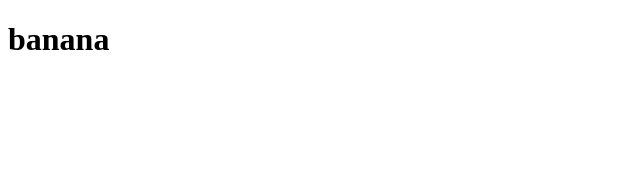
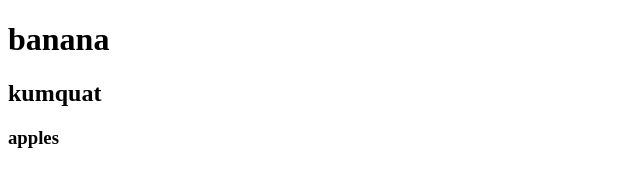
Before and after one commit to artylope/git-intro, a plain HTML site: page index.html in a window 1280 px wide. Shown: the whole page, without its empty margins (0-640 px from the left). Drawn offline with Linux system fonts and the light colour scheme.

Commit message:
added a h3

```diff
--- a/index.html
+++ b/index.html
@@ -5,5 +5,7 @@
 </head>
 <body>
   <h1>banana</h1>
+  <h2>kumquat</h2>
+  <h3>apples</h3>
 </body>
 </html>
```
